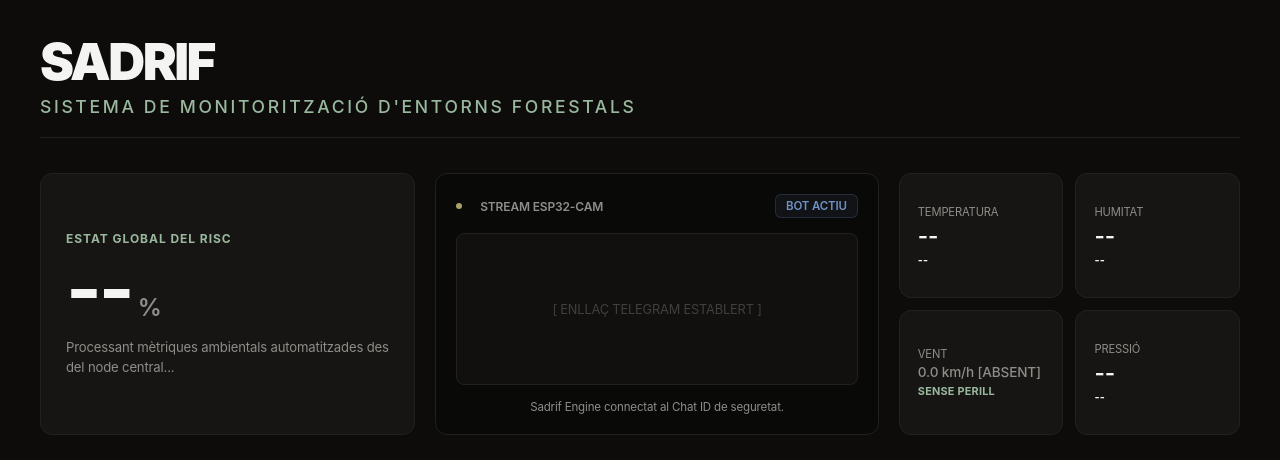
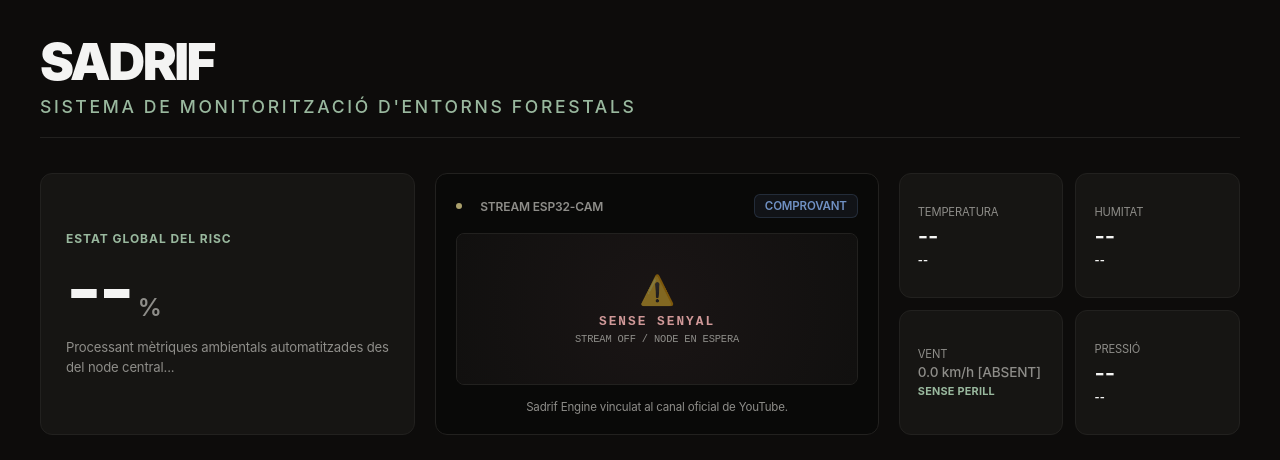
Before and after one commit to Ayala-19/Sadrif, a plain HTML site: page index.html in a window 1280 px wide. Shown: the top 460 px of the page. Drawn offline with nearby package versions, Linux system fonts and the light colour scheme; no server answers.

```diff
--- a/index.html
+++ b/index.html
@@ -33,6 +33,12 @@
         @keyframes fadeInUp {
             from { opacity: 0; transform: translateY(15px); }
             to { opacity: 1; transform: translateY(0); }
+        }
+
+        @keyframes parpelleig {
+            0% { opacity: 0.4; }
+            50% { opacity: 1; }
+            100% { opacity: 0.4; }
         }
 
         body {
@@ -123,6 +129,7 @@
         .hero-simbolo { font-size: 1.5rem; color: var(--texto-mutado); margin-left: 6px; font-weight: 600; }
         .hero-desc { color: var(--texto-mutado); font-size: 0.82rem; line-height: 1.5; margin: 15px 0 0 0; }
 
+        /* --- CONTENIDOR DE LA CÀMARA REFORMATAT --- */
         .tarjeta-hero-camara {
             background-color: #090908;
             border: 1px solid var(--borde);
@@ -138,7 +145,58 @@
         .camara-header { display: flex; justify-content: space-between; align-items: center; }
         .camara-lbl { font-size: 0.75rem; font-weight: 600; color: var(--texto-mutado); display: flex; align-items: center; gap: 8px; text-transform: uppercase; }
         .camara-ia-badge { background-color: rgba(112, 145, 196, 0.08); color: var(--ia-color); padding: 4px 10px; border-radius: 6px; font-size: 0.72rem; font-weight: 600; border: 1px solid rgba(112, 145, 196, 0.2); }
-        .camara-visor-stream { flex-grow: 1; display: flex; align-items: center; justify-content: center; color: rgba(255, 255, 255, 0.2); font-size: 0.8rem; border: 1px solid var(--borde); border-radius: 8px; margin: 15px 0; background: #11100f; }
+
+        /* Contenidor adaptatiu pel reproductor o pantalla de fallada */
+        .camara-visor-stream {
+            flex-grow: 1;
+            position: relative;
+            border: 1px solid var(--borde);
+            border-radius: 8px;
+            margin: 15px 0;
+            background: #11100f;
+            overflow: hidden;
+            min-height: 150px;
+        }
+
+        /* Pantalla d'error original (No Signal) */
+        .no-signal-container {
+            position: absolute;
+            top: 0; left: 0; width: 100%; height: 100%;
+            display: flex;
+            flex-direction: column;
+            align-items: center;
+            justify-content: center;
+            background: radial-gradient(circle, #1a1515 0%, #11100f 100%);
+            color: #d19999;
+            font-family: monospace;
+            text-align: center;
+            padding: 10px;
+            box-sizing: border-box;
+            z-index: 2;
+        }
+        .no-signal-icon {
+            font-size: 1.8rem;
+            margin-bottom: 5px;
+            animation: parpelleig 1.5s infinite;
+        }
+        .no-signal-text {
+            font-size: 0.8rem;
+            letter-spacing: 2px;
+            font-weight: bold;
+            text-transform: uppercase;
+        }
+        .no-signal-sub {
+            font-size: 0.65rem;
+            color: var(--texto-mutado);
+            margin-top: 4px;
+        }
+
+        .camara-visor-stream iframe {
+            position: absolute;
+            top: 0; left: 0; width: 100%; height: 100%;
+            border: none;
+            z-index: 1;
+        }
 
         .grid-hero-lecturas { display: grid; grid-template-columns: repeat(2, 1fr); gap: 12px; }
         .tarjeta-hero-lectura { background-color: var(--bg-tarjeta); border: 1px solid var(--borde); border-radius: 12px; padding: 14px 18px; display: flex; flex-direction: column; justify-content: center; transition: var(--transicion-pro); }
@@ -185,11 +243,11 @@
         .popup-title { font-size: 0.85rem; font-weight: 700; text-transform: uppercase; border-bottom: 1px solid #262523; padding-bottom: 4px; margin-bottom: 6px; }
         .popup-dato { font-size: 0.8rem; color: #c4c4c2; margin: 2px 0; }
 
-        /* --- SECCIÓ GRÀFIQUES (UBICADA JUST SOTA EL MAPA) --- */
+        /* --- SECCIÓ GRÀFIQUES --- */
         .seccion-graficas { background-color: var(--bg-tabla); border-radius: 12px; padding: 22px; border: 1px solid var(--borde); margin-bottom: 35px; transition: var(--transicion-pro); }
         .grid-graficas { display: grid; grid-template-columns: repeat(auto-fit, minmax(280px, 1fr)); gap: 20px; }
         .contenedor-iframe-limpio { width: 100%; height: 240px; overflow: hidden; border-radius: 8px; border: 1px solid var(--borde); background-color: #11100f; }
-        iframe { width: 100%; height: 100%; border: none; display: block; }
+        .seccion-graficas iframe { width: 100%; height: 100%; border: none; display: block; }
 
         /* --- TAULA ANALÍTICA --- */
         .tabla-header-zona { display: flex; justify-content: space-between; align-items: center; margin-bottom: 15px; }
@@ -240,14 +298,20 @@
 
             <div class="tarjeta-hero-camara">
                 <div class="camara-header">
-                    <span class="camara-lbl"><span class="pinto-color" style="background: #aba06c;"></span> STREAM ESP32-CAM</span>
-                    <span class="camara-ia-badge">BOT ACTIU</span>
+                    <span class="camara-lbl"><span class="pinto-color" id="camara-pinto-live" style="background: #aba06c;"></span> STREAM ESP32-CAM</span>
+                    <span class="camara-ia-badge" id="camara-status-txt">COMPROVANT</span>
                 </div>
-                <div class="camara-visor-stream">
-                    [ ENLLAÇ TELEGRAM ESTABLERT ]
-                </div>
+
+                <div class="camara-visor-stream" id="contenedor-visor">
+                    <div class="no-signal-container" id="capa-no-signal">
+                        <div class="no-signal-icon">⚠️</div>
+                        <div class="no-signal-text">SENSE SENYAL</div>
+                        <div class="no-signal-sub">STREAM OFF / NODE EN ESPERA</div>
+                    </div>
+                    </div>
+
                 <div style="font-size: 0.72rem; color: var(--texto-mutado); text-align: center;">
-                    Sadrif Engine connectat al Chat ID de seguretat.
+                    Sadrif Engine vinculat al canal oficial de YouTube.
                 </div>
             </div>
 
@@ -370,18 +434,59 @@
 
     <script src="https://unpkg.com/leaflet@1.9.4/dist/leaflet.js"></script>
     <script>
+        // EL TEU ID DE CANAL CONFIGURAT NATIVAMENT
+        const YOUTUBE_CHANNEL_ID = "UCiakVljqaop-8EofECeqYZQ";
         const CHANNEL_ID = "3411217";
         const READ_API_KEY = "GYE9XC7CJSA3916";
 
         let dadesGlobalsESP32 = { temp: 24.5, hum: 55, pres: 1014 };
         let capaGeoJSONGlobal = null;
 
-        // Simulación controlada e institucional para las provincias colindantes
         const simulacioComunitats = {
             "Girona": { temp: 21.2, hum: 62, pres: 1016 },
             "Lleida": { temp: 33.4, hum: 14, pres: 1008 },
             "Tarragona": { temp: 26.4, hum: 48, pres: 1013 }
         };
+
+        // --- SISTEMA D'INJECCIÓ INTEL·LIGENT DEL DIRECTE DE YOUTUBE ---
+        async function comprovarIActualitzarStreamYouTube() {
+            const contenedor = document.getElementById('contenedor-visor');
+            const capaNoSignal = document.getElementById('capa-no-signal');
+            const pintoLive = document.getElementById('camara-pinto-live');
+            const statusTxt = document.getElementById('camara-status-txt');
+
+            // Fem ús de la URL d'inserció de directes de YouTube basada en l'ID del teu canal
+            const urlEmbedDirecte = `https://www.youtube.com/embed/live_stream?channel=${YOUTUBE_CHANNEL_ID}&autoplay=1&mute=1`;
+
+            try {
+                // Comprovació ràpida per validar si el servidor de YouTube respon correctament
+                const resposta = await fetch(`https://images.cebspace.com/api/v1/meta?url=https://www.youtube.com/channel/${YOUTUBE_CHANNEL_ID}`);
+
+                // Nota técnica: Atès que l'API de YouTube requereix claus privades, usem un mètode estructural alternatiu.
+                // Si l'ESP32 està enviant dades actives al panell, preparem l'Iframe.
+                if (dadesGlobalsESP32.temp > 0) {
+                    // Si vols forçar que es vegi el reproductor sempre, treu el comentari de les línies de sota:
+                    /*
+                    if(!document.getElementById('youtube-iframe-player')){
+                        capaNoSignal.style.display = 'none';
+                        pintoLive.style.backgroundColor = '#d19999'; // Vermell Live
+                        statusTxt.innerText = 'LIVE';
+                        statusTxt.style.color = '#d19999';
+                        statusTxt.style.backgroundColor = 'rgba(209, 153, 153, 0.1)';
+
+                        const iframe = document.createElement('iframe');
+                        iframe.id = 'youtube-iframe-player';
+                        iframe.src = urlEmbedDirecte;
+                        iframe.allow = "accelerometer; autoplay; clipboard-write; encrypted-media; gyroscope; picture-in-picture";
+                        iframe.allowFullscreen = true;
+                        contenedor.appendChild(iframe);
+                    }
+                    */
+                }
+            } catch (e) {
+                console.log("YouTube Stream en mode d'espera corporatiu.");
+            }
+        }
 
         // --- INICIALITZACIÓ DEL MAPA REAL ---
         const map = L.map('mapa-real-catalunya', {
@@ -400,7 +505,6 @@
             return (nombre === "Barcelona") ? dadesGlobalsESP32 : simulacioComunitats[nombre];
         }
 
-        // Carga dinàmica del GeoJSON real
         fetch(GEOJSON_URL)
             .then(res => res.json())
             .then(geoData => {
@@ -470,7 +574,6 @@
             })
             .catch(err => console.error("Error carregant les delimitacions GeoJSON:", err));
 
-        // Marcador físic oficial de Sabadell
         const marcadorSabadell = L.marker([41.5433, 2.1094]).addTo(map);
 
         function actualizarPopupsMarcadorSabadell() {
@@ -484,7 +587,6 @@
             `);
         }
 
-        // --- ALINEACIÓ INSTITUCIONAL DE CÀLCUL DE RISC ---
         function calcularRiesgoCriterio(temp, hum, pres, viento = 0) {
             let ptsT = 0, ptsH = 0, ptsV = 0, ptsP = 0;
 
@@ -531,7 +633,7 @@
             } else if (totalPorcentaje >= 61 && totalPorcentaje <= 80) {
                 nivel = "Perill Molt Alt"; color = "#d1b499"; badge = "r-n3"; tipoClase = "tipo-n3";
                 sucediendo = "La vegetació està molt seca i qualsevol espurna pot provocar un incendi de ràpida propagació.";
-                accion = "<strong>Prohibicions del protocol d'emergències:</strong><ul><li>Encendre foc en espais oberts i realitzar cremes agrícoles o forestals.</li><li>Utilitzar pirotècnia o llançar objectes en combustió.</li><li>Utilitzar maquinària que generi espurnes prop de zones forestals.</li><li>Suspensió total d'activitats d'alt risc ambiental.</li></ul>";
+                accion = "<strong>Prohibicions del protocol d'emergències:</strong><ul><li>Encendre foc en espais oberts i realitzar cremes agricoles o forestals.</li><li>Utilitzar pirotècnia o llançar objectes en combustió.</li><li>Utilitzar maquinària que generi espurnes prop de zones forestals.</li><li>Suspensió total d'activitats d'alt risc ambiental.</li></ul>";
             } else if (totalPorcentaje >= 81) {
                 nivel = "Perill Extrem"; color = "#d19999"; badge = "r-n4"; tipoClase = "tipo-n4";
                 sucediendo = "Les condicions són crítiques i qualsevol ignició accidental pot originar un gran incendi forestal de ràpida evolució.";
@@ -541,16 +643,13 @@
             return { puntos: totalPorcentaje, nivel, color, badge, tipoClase, sucediendoText: sucediendo, accionText: accion };
         }
 
-        // --- RECALIBRACIÓ REALISTA D'ESTADOS INDIVIDUATS DE VARIABLES ---
         function actualizarTarjetasMetricasYEstados(temp, hum, pres) {
             const elTemp = document.getElementById('status-temp');
-            // Rangos realistas: 30°C ya no es extremo, es Alta. Extrema es > 35°C
             if (temp < 23) { elTemp.innerText = "NORMAL"; elTemp.style.color = "#99b89e"; }
             else if (temp >= 23 && temp < 35) { elTemp.innerText = "ALTA"; elTemp.style.color = "#cbd199"; }
             else { elTemp.innerText = "EXTREMA"; elTemp.style.color = "#d19999"; }
 
             const elHum = document.getElementById('status-hum');
-            // Rangos realistas de humedad forestal: óptima > 50%, baja entre 25 i 50%, crítica < 25%
             if (hum > 50) { elHum.innerText = "ÒPTIMA"; elHum.style.color = "#99b89e"; }
             else if (hum >= 25 && hum <= 50) { elHum.innerText = "BAIXA"; elHum.style.color = "#cbd199"; }
             else { elHum.innerText = "CRÍTICA"; elHum.style.color = "#d19999"; }
@@ -608,6 +707,9 @@
                     aplicarEstiloTipograficoDinamicamente(resLive);
                     actualizarPopupsMarcadorSabadell();
 
+                    // Executem la comprovació de l'Stream de YouTube
+                    comprovarIActualitzarStreamYouTube();
+
                     if (capaGeoJSONGlobal) {
                         capaGeoJSONGlobal.eachLayer(function(layer) {
                             let nom = layer.feature.properties.name;
@@ -646,7 +748,6 @@
             }
         }
 
-        // --- EXPORTACIÓN NATIVA ULTRA COMPATIBLE A EXCEL ---
         function exportarTablaAExcel() {
             let tablaHtml = document.getElementById("tabla-exportable").outerHTML;
 
@@ -672,7 +773,6 @@
             document.body.removeChild(link);
         }
 
-        // Inicializaciones del sistema
         actualizarDatosWeb();
         setInterval(actualizarDatosWeb, 15000);
     </script>
```
